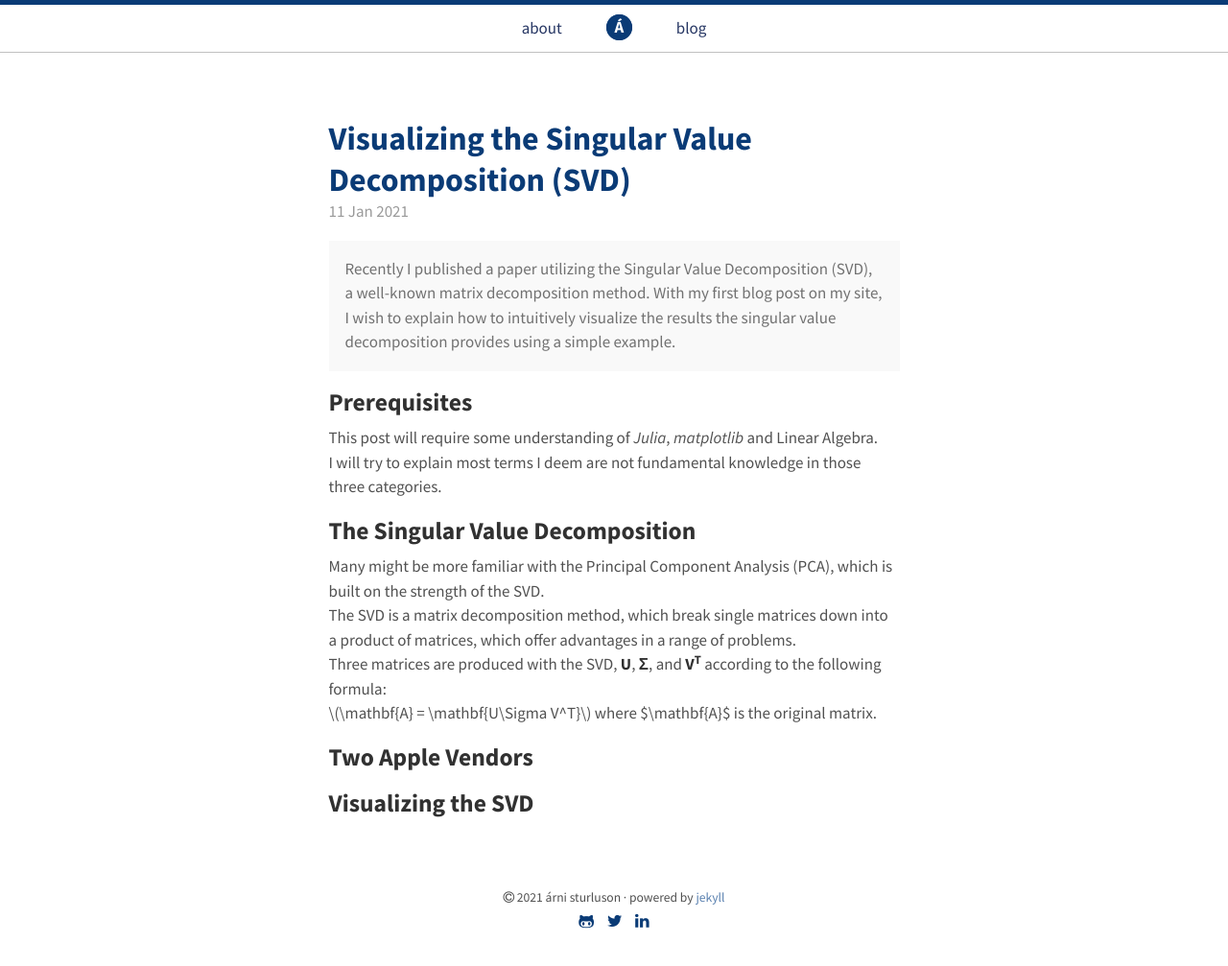
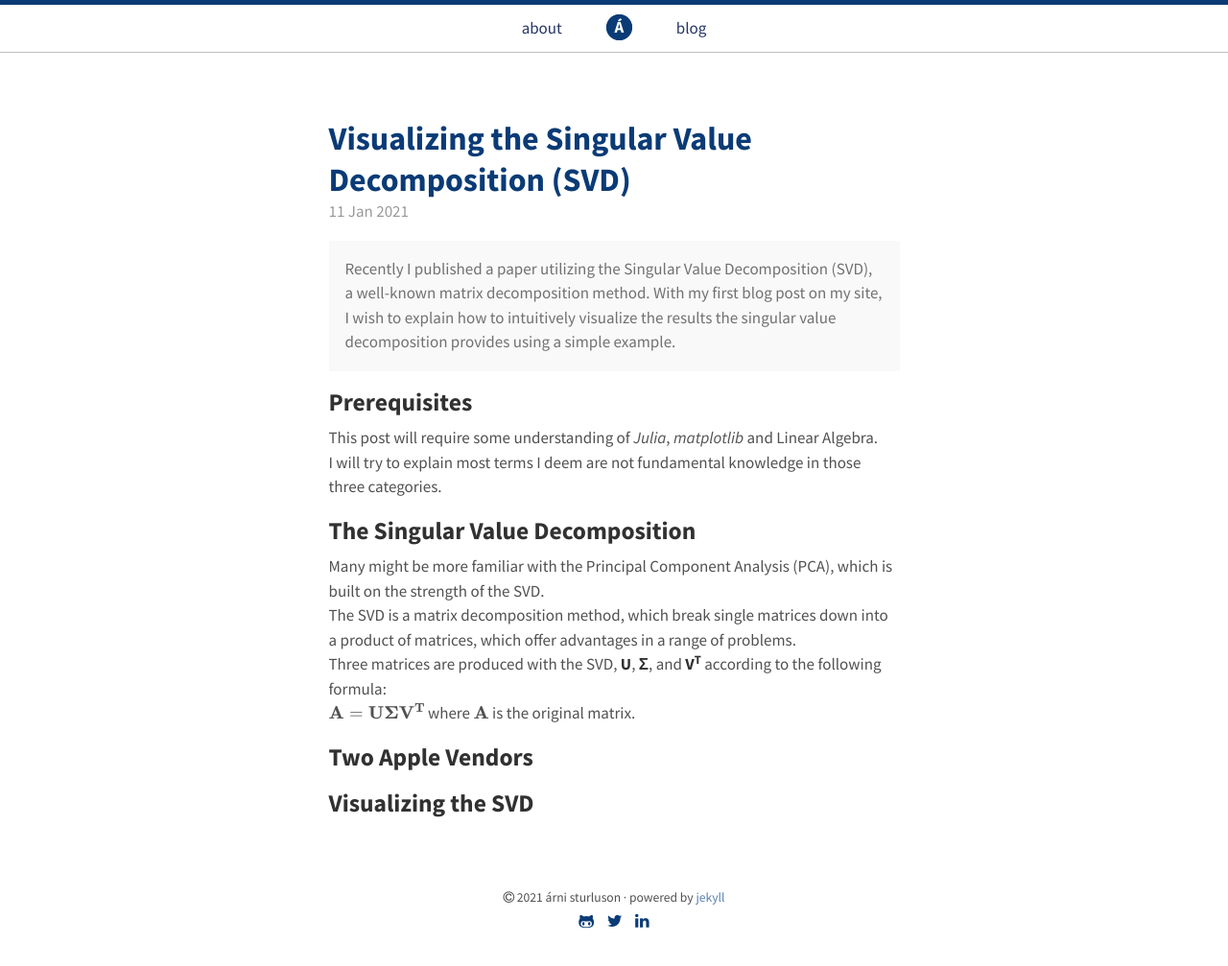
Before and after one commit to Surluson/Surluson.github.io, a Jekyll site: the page built from blog/_posts/2021-01-11-visualizing-svd.md, in a window 1280 px wide. Shown: the whole page at 96% size. Built offline with Jekyll 4.4.1, drawn with Linux system fonts in a browser that asks for light colours; formulas are drawn with MathJax 3; some of the changed lines change nothing that is shown.

Commit message:
trying again to fix latex notation on git pages

```diff
--- a/_includes/head.html
+++ b/_includes/head.html
@@ -21,13 +21,14 @@
   <link rel="alternate" type="application/atom+xml" title="{{ site.title }}" href="{{ site.baseurl }}/atom.xml">
 
   <!-- for mathjax support -->
-  {% if page.usemathjax %}
-    <script type="text/x-mathjax-config">
-      MathJax.Hub.Config({
-      TeX: { equationNumbers: { autoNumber: "AMS" } }
-      });
-    </script>
-    <script type="text/javascript" async src="http://cdn.mathjax.org/mathjax/latest/MathJax.js?config=TeX-AMS-MML_HTMLorMML"></script>
-  {% endif %}
-
+  <script type="text/x-mathjax-config"> MathJax.Hub.Config({ TeX: { equationNumbers: { autoNumber: "all" } } }); </script>
+  <script type="text/x-mathjax-config">
+    MathJax.Hub.Config({
+      tex2jax: {
+        inlineMath: [ ['$','$'], ["\\(","\\)"] ],
+        processEscapes: true
+      }
+    });
+  </script>
+  <script src="https://cdn.mathjax.org/mathjax/latest/MathJax.js?config=TeX-AMS-MML_HTMLorMML" type="text/javascript"></script>
 </head>
--- a/blog/_posts/2021-01-11-visualizing-svd.md
+++ b/blog/_posts/2021-01-11-visualizing-svd.md
@@ -3,7 +3,7 @@
 title: Visualizing the Singular Value Decomposition (SVD)
 truncated_preview: true
 excerpt_separator: <!--more-->
-use_math: true
+usemathjax: true
 ---
 
 <div class="message">
```
